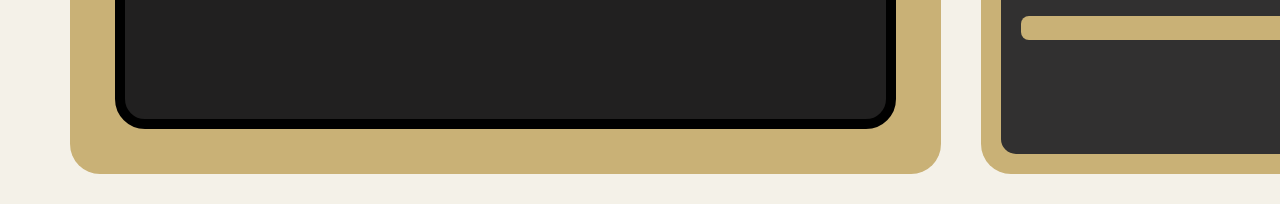
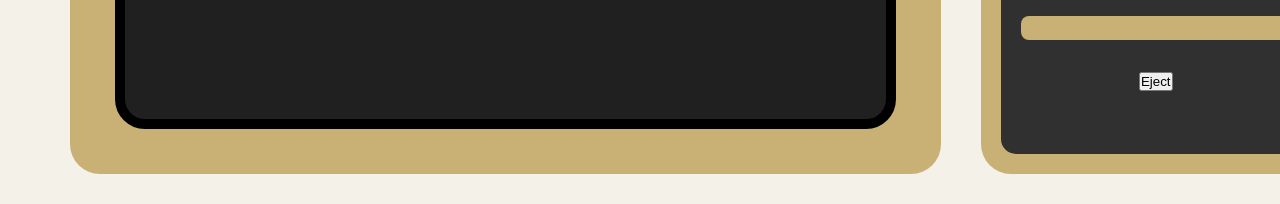
Before and after one commit to williamfwheeler/personal-site, a React (Create React App) app: page / in a window 1280 px wide. Shown: the part 1396-1600 px from the top of the page. Built offline with nearby package versions, Linux system fonts and the light colour scheme.

Commit message:
Add ugly eject button

```diff
--- a/src/App.js
+++ b/src/App.js
@@ -21,12 +21,16 @@ function App() {
     }
   }
 
+  const handleEject = () => {
+    setScreenChoice("");
+  }
+
   return (
     <div className="App">
       <Nav />
       <div className='bodyContainer'>
         <Hero floppyClick={handleScreenChoice}/>
-        <Terminal screenClick={screenChoice}/>
+        <Terminal screenClick={screenChoice} ejectClick={handleEject}/>
         {/* <About /> */}
         <Footer />
       </div>
--- a/src/components/Terminal.js
+++ b/src/components/Terminal.js
@@ -2,7 +2,7 @@ import './terminal.css'
 import Screen from './Screen';
 import React,{useState} from 'react';
 
-function Terminal({screenClick}) {
+function Terminal({screenClick,ejectClick}) {
 
   const [scrollClass,setScrollClass] = useState('beforeScroll');
 
@@ -48,7 +48,9 @@ function Terminal({screenClick}) {
               <div className="middleDrive">
                 <div className={`floppyInsert ${screenClick}`}></div>
               </div>
-              <div></div>
+              <div>
+                <button className='ejectButton' onClick={ejectClick}>Eject</button>
+              </div>
             </div>
           </div>
         </div>
```
